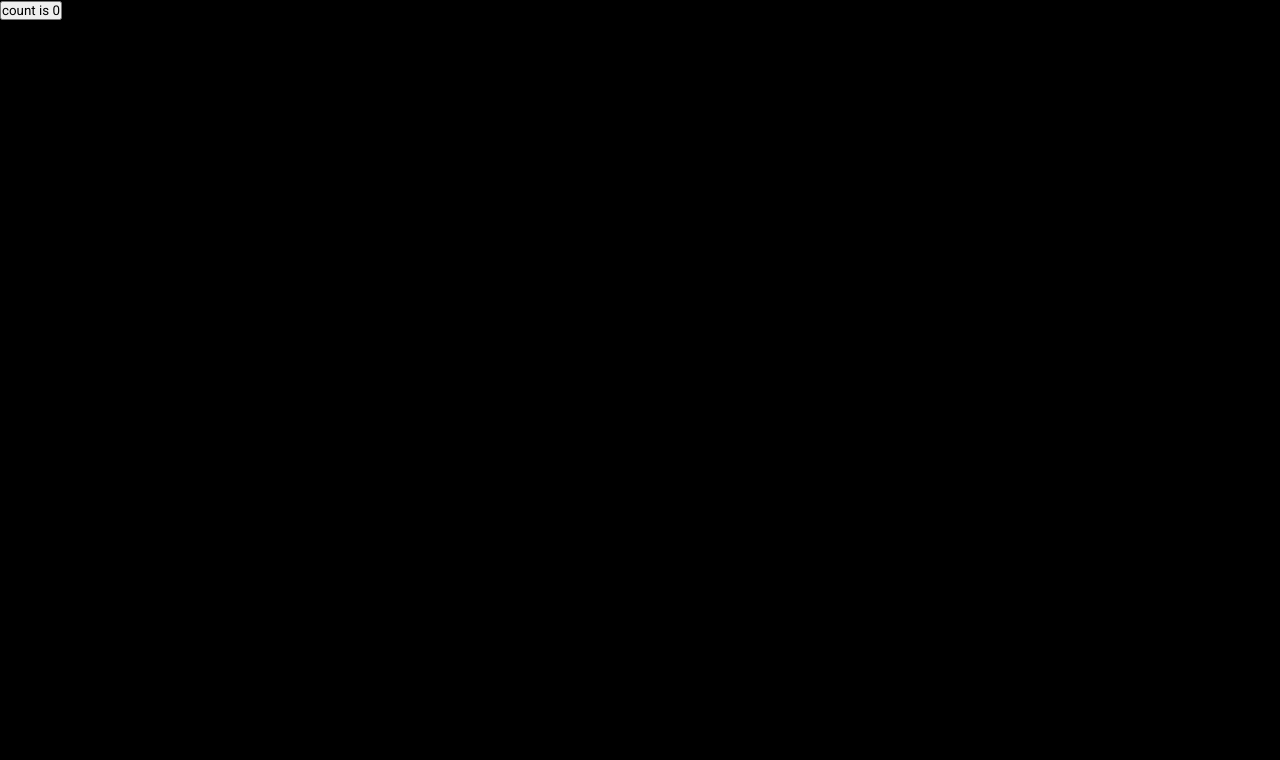
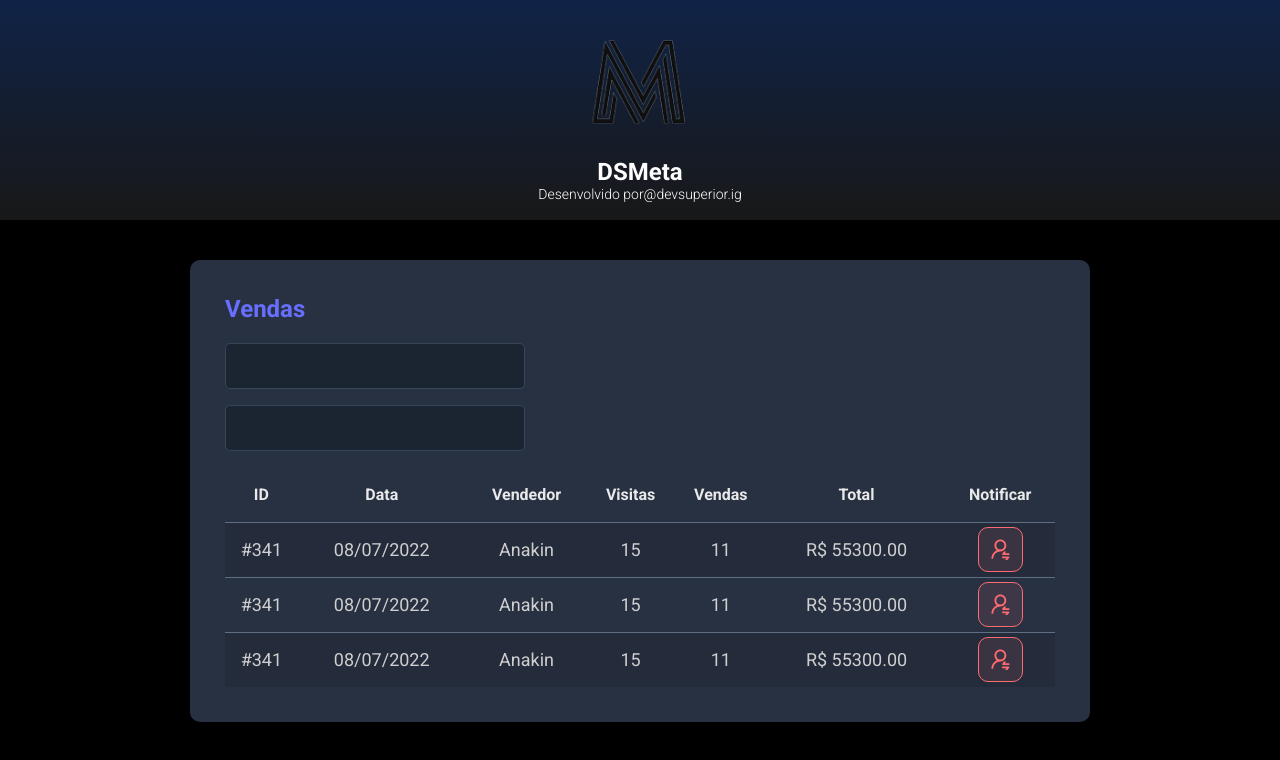
Before and after one commit to MauriMenezes/dsmeta, a React (Vite) app in the folder frontend/: page / in a window 1280 px wide. Shown: the top 760 px of the page. Built offline with nearby package versions, Linux system fonts and the light colour scheme.

Commit message:
Other components

```diff
--- a/frontend/src/App.tsx
+++ b/frontend/src/App.tsx
@@ -1,20 +1,21 @@
-import { useState } from 'react'
-
+import Header from "./components/Header"
+import NotificationButton from "./components/NotificationButton"
+import SalesCard from "./components/SalesCard"
 
 function App() {
-  const [count, setCount] = useState(0)
+  return (
+    <>
+      <Header />
+      <main>
+        <section id="sales">
+          <div className="dsmeta-container">
 
-  return (
-    <div className="App">
+            <SalesCard />
+          </div>
+        </section>
+      </main>
 
-      <div>
-        <button onClick={() => setCount((count) => count + 1)}>
-          count is {count}
-        </button>
-
-      </div>
-
-    </div>
+    </>
   )
 }
 
--- /dev/null
+++ b/frontend/src/components/Header/index.tsx
@@ -0,0 +1,22 @@
+import logo from "../../assets/img/logo.png"
+import "./styles.css"
+
+function Header() {
+  return (
+    <>
+      <header>
+        <div className="dsmeta-logo-container">
+          <img src={logo} alt="DSMeta" />
+          <h1>DSMeta</h1>
+          <p>
+            Desenvolvido por
+            <a href="https://www.instagram.com/devsuperior.ig">@devsuperior.ig</a>
+          </p>
+        </div>
+      </header>
+
+    </>
+  )
+}
+
+export default Header
--- /dev/null
+++ b/frontend/src/components/Header/styles.css
@@ -0,0 +1,27 @@
+header {
+  background: linear-gradient(180deg, #102347 0%, #181818 100%);
+  height: 220px;
+  display: flex;
+  align-items: center;
+  justify-content: center;
+}
+
+.dsmeta-logo-container {
+  display: flex;
+  flex-direction: column;
+  align-items: center;
+}
+
+.dsmeta-logo-container img {
+  width: 125px;
+}
+
+.dsmeta-logo-container h1 {
+  margin-top: 15px;
+  font-size: 24px;
+}
+
+.dsmeta-logo-container p {
+  font-size: 14px;
+  font-weight: 300;
+}
--- /dev/null
+++ b/frontend/src/components/NotificationButton/index.tsx
@@ -0,0 +1,14 @@
+import "./styles.css"
+import icon from "../../assets/img/notification-icon.svg"
+
+function NotificationButton() {
+  return (
+
+    <div className="dsmeta-red-btn">
+
+      <img src={icon} />
+    </div>
+  )
+}
+
+export default NotificationButton
--- /dev/null
+++ b/frontend/src/components/NotificationButton/styles.css
@@ -0,0 +1,15 @@
+.dsmeta-red-btn {
+  height: 45px;
+  width: 45px;
+  background: rgba(255, 107, 114, 0.1);
+  border: 1px solid #ff6b72;
+  border-radius: 10px;
+  display: flex;
+  align-items: center;
+  justify-content: center;
+  cursor: pointer;
+}
+
+.dsmeta-red-btn img {
+  width: 19px;
+}
--- /dev/null
+++ b/frontend/src/components/SalesCard/index.tsx
@@ -0,0 +1,84 @@
+import NotificationButton from "../NotificationButton"
+import "./styles.css"
+
+function SalesCard() {
+  return (
+    <>
+      <div className="dsmeta-card">
+        <h2 className="dsmeta-sales-title">Vendas</h2>
+        <div>
+          <div className="dsmeta-form-control-container">
+            <input className="dsmeta-form-control" type="text" />
+          </div>
+          <div className="dsmeta-form-control-container">
+            <input className="dsmeta-form-control" type="text" />
+          </div>
+        </div>
+
+        <div>
+          <table className="dsmeta-sales-table">
+            <thead>
+              <tr>
+                <th className="show992">ID</th>
+                <th className="show576">Data</th>
+                <th>Vendedor</th>
+                <th className="show992">Visitas</th>
+                <th className="show992">Vendas</th>
+                <th>Total</th>
+                <th>Notificar</th>
+              </tr>
+            </thead>
+            <tbody>
+              <tr>
+                <td className="show992">#341</td>
+                <td className="show576">08/07/2022</td>
+                <td>Anakin</td>
+                <td className="show992">15</td>
+                <td className="show992">11</td>
+                <td>R$ 55300.00</td>
+                <td>
+                  <div className="dsmeta-red-btn-container">
+                    <NotificationButton />
+                  </div>
+                </td>
+              </tr>
+              <tr>
+                <td className="show992">#341</td>
+                <td className="show576">08/07/2022</td>
+                <td>Anakin</td>
+                <td className="show992">15</td>
+                <td className="show992">11</td>
+                <td>R$ 55300.00</td>
+                <td>
+                  <div className="dsmeta-red-btn-container">
+                    <NotificationButton />
+
+                  </div>
+                </td>
+              </tr>
+              <tr>
+                <td className="show992">#341</td>
+                <td className="show576">08/07/2022</td>
+                <td>Anakin</td>
+                <td className="show992">15</td>
+                <td className="show992">11</td>
+                <td>R$ 55300.00</td>
+                <td>
+                  <div className="dsmeta-red-btn-container">
+                    <NotificationButton />
+
+                  </div>
+                </td>
+              </tr>
+            </tbody>
+
+          </table>
+        </div>
+
+      </div>
+
+    </>
+  )
+}
+
+export default SalesCard
--- /dev/null
+++ b/frontend/src/components/SalesCard/styles.css
@@ -0,0 +1,97 @@
+.dsmeta-card {
+  background-color: #283142;
+  border-radius: 10px;
+  padding: 30px 10px;
+}
+
+.dsmeta-sales-title {
+  color: #676fff;
+  font-size: 24px;
+  margin-bottom: 20px;
+}
+
+.dsmeta-form-control-container {
+  margin-bottom: 16px;
+  max-width: 300px;
+}
+
+.dsmeta-form-control {
+  width: 100%;
+  height: 46px;
+  background-color: #1b2531;
+  border: 1px solid #384459;
+  border-radius: 5px;
+  color: #9aaabe;
+  padding: 0 20px;
+  font-size: 18px;
+}
+
+.dsmeta-sales-table {
+  width: 100%;
+  border-spacing: 0;
+  border-collapse: collapse;
+}
+
+.dsmeta-sales-table thead {
+  height: 55px;
+  font-size: 16px;
+  color: #e9e9e9;
+  font-weight: 700;
+}
+
+.dsmeta-sales-table tbody {
+  font-size: 14px;
+  font-weight: 400;
+  color: #cfcfcf;
+  text-align: center;
+}
+
+.dsmeta-sales-table tbody tr {
+  height: 74px;
+  border-top: 1px solid #5f6e82;
+}
+
+.dsmeta-sales-table tbody tr:hover>td {
+  background-color: #384459;
+}
+
+.dsmeta-sales-table tbody tr:nth-child(odd) {
+  background-color: #242c3b;
+}
+
+.dsmeta-red-btn-container {
+  display: flex;
+  justify-content: center;
+}
+
+.show576 {
+  display: none;
+}
+
+.show992 {
+  display: none;
+}
+
+@media (min-width: 576px) {
+  .show576 {
+    display: table-cell;
+  }
+
+  .dsmeta-card {
+    padding: 35px;
+  }
+
+  .dsmeta-sales-table tbody tr {
+    height: 55px;
+  }
+
+  .dsmeta-sales-table tbody {
+    font-size: 18px;
+  }
+}
+
+@media (min-width: 992px) {
+  .show992 {
+    display: table-cell;
+  }
+}
--- a/frontend/src/index.css
+++ b/frontend/src/index.css
@@ -19,3 +19,13 @@
   color: unset;
   text-decoration: none;
 }
+
+.dsmeta-container {
+  width: 100%;
+  max-width: 900px;
+  margin: 0 auto;
+}
+
+#sales {
+  padding: 40px 10px;
+}
```
Also changed, not shown: frontend/src/assets/img/logo.png (added), frontend/src/assets/img/notification-icon.svg (added).
